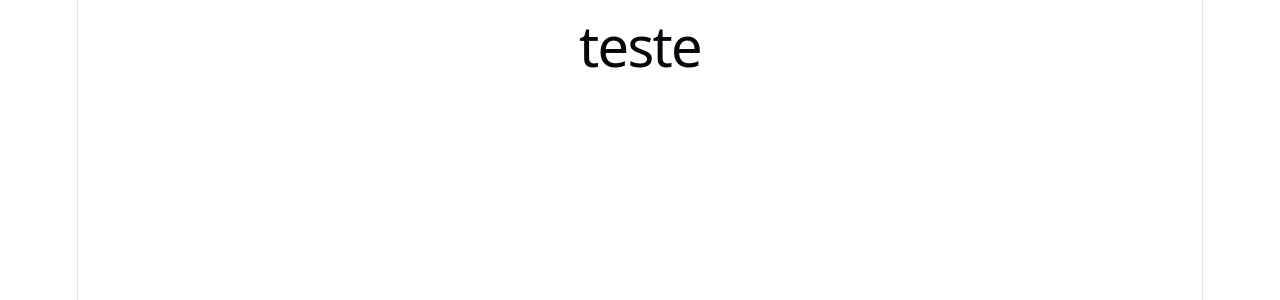
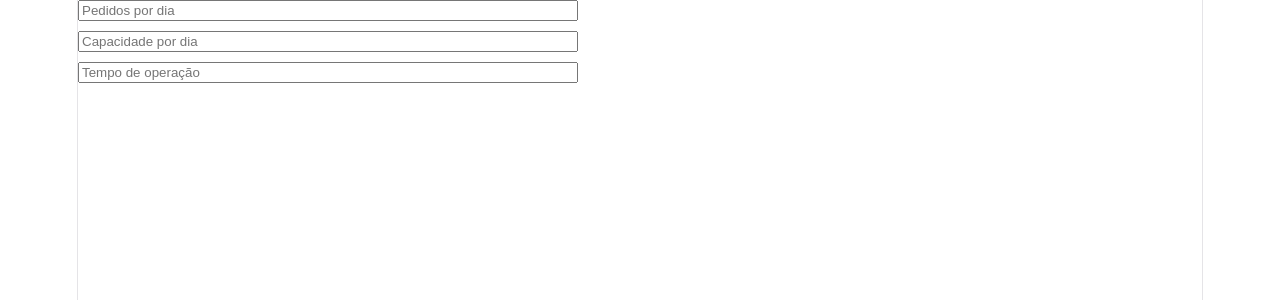
Before and after one commit to Tkailaine/FlowCap, a React (Vite) app: page / in a window 1280 px wide. Shown: the top 300 px of the page. Built offline with nearby package versions, Linux system fonts and the light colour scheme.

Commit message:
feat: função de cálculo do backlog

```diff
--- a/src/App.tsx
+++ b/src/App.tsx
@@ -1,9 +1,12 @@
 
 import './App.css'
+import FormularioSimulador from './components/FormularioSimulador/index.js'
+import { calculoBacklog } from './utils/logisticaCalculadora/calculoBacklog.js'
 
 function App() {
+    console.log(calculoBacklog({pedidos: 100, capacidade: 300, dias: 3}))
  return(
-  <h1>teste</h1>
+  <FormularioSimulador/>
  )
 }
 
--- /dev/null
+++ b/src/components/FormularioSimulador/index.tsx
@@ -0,0 +1,12 @@
+import './style.css'
+export function FormularioSimulador(){
+    return(
+        <form className="container-formulario">
+            <input type="number" placeholder="Pedidos por dia" />
+            <input type="number" placeholder="Capacidade por dia" />
+            <input type="number" placeholder="Tempo de operação" />
+        </form>
+    )
+}
+
+export default FormularioSimulador;
--- /dev/null
+++ b/src/components/FormularioSimulador/style.css
@@ -0,0 +1,7 @@
+.container-formulario{
+    display: flex;
+    flex-direction:column;
+    max-width: 500px;
+    gap: 10px;
+    background:white;
+}
--- /dev/null
+++ b/src/utils/logisticaCalculadora/calculoBacklog.tsx
@@ -0,0 +1,18 @@
+ interface prospsBacklog{
+    pedidos: number,
+    capacidade: number,
+    dias: number
+ }
+ export const calculoBacklog = ({pedidos, capacidade, dias}:prospsBacklog) => {
+        let backlog = 0
+
+        for(let i = 0; i < dias ; i++){
+        backlog = (backlog + pedidos) - capacidade
+
+        if(backlog <= 0){
+            backlog = 0;
+        }}
+     return(backlog)
+    }
+
+export default calculoBacklog;
```
Also changed, not shown: src/utils/logisticaCalculadora.jsx (deleted).
